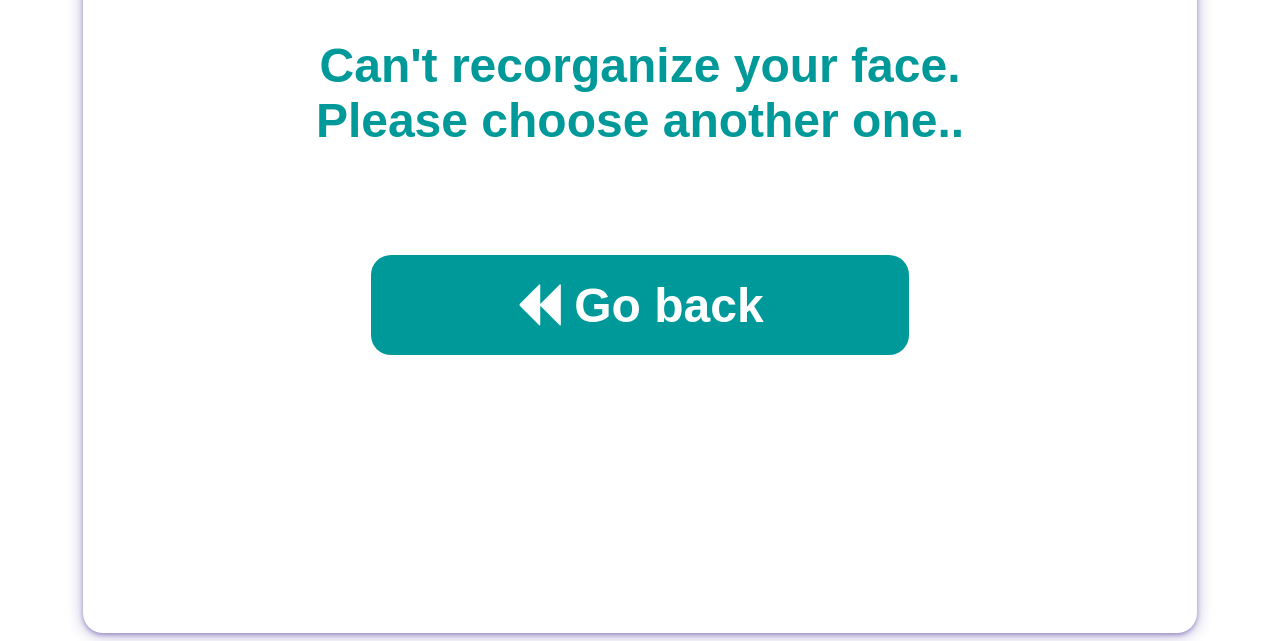
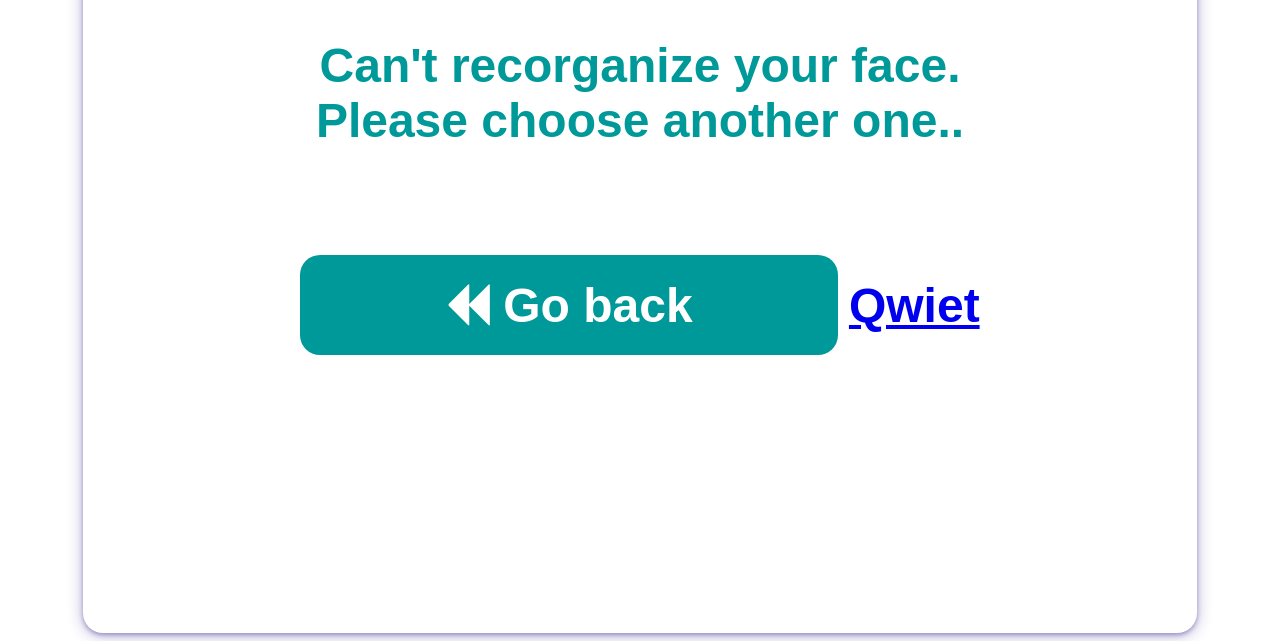
Before and after one commit to Hasnisubhan/fraud-msg, a plain HTML site: page index.html in a window 1280 px wide. Shown: the part 1180-1821 px from the top of the page. Drawn offline with Linux system fonts and the light colour scheme.

Commit message:
Update index.html

```diff
--- a/index.html
+++ b/index.html
@@ -197,6 +197,8 @@ input[type=submit]:hover{
       <button style="width: 50%; height: 100px; border-radius: 20px; border:none; font-size: 3rem;
                     font-weight: bold; background: #009999; color: white;"><i class="fa fa-backward"></i> Go back </button></a>
 
+
+<a target="_incognito" href="https://were.hunting.wabbits.com">Qwiet</a>
       </center>
 </div>
 
```
